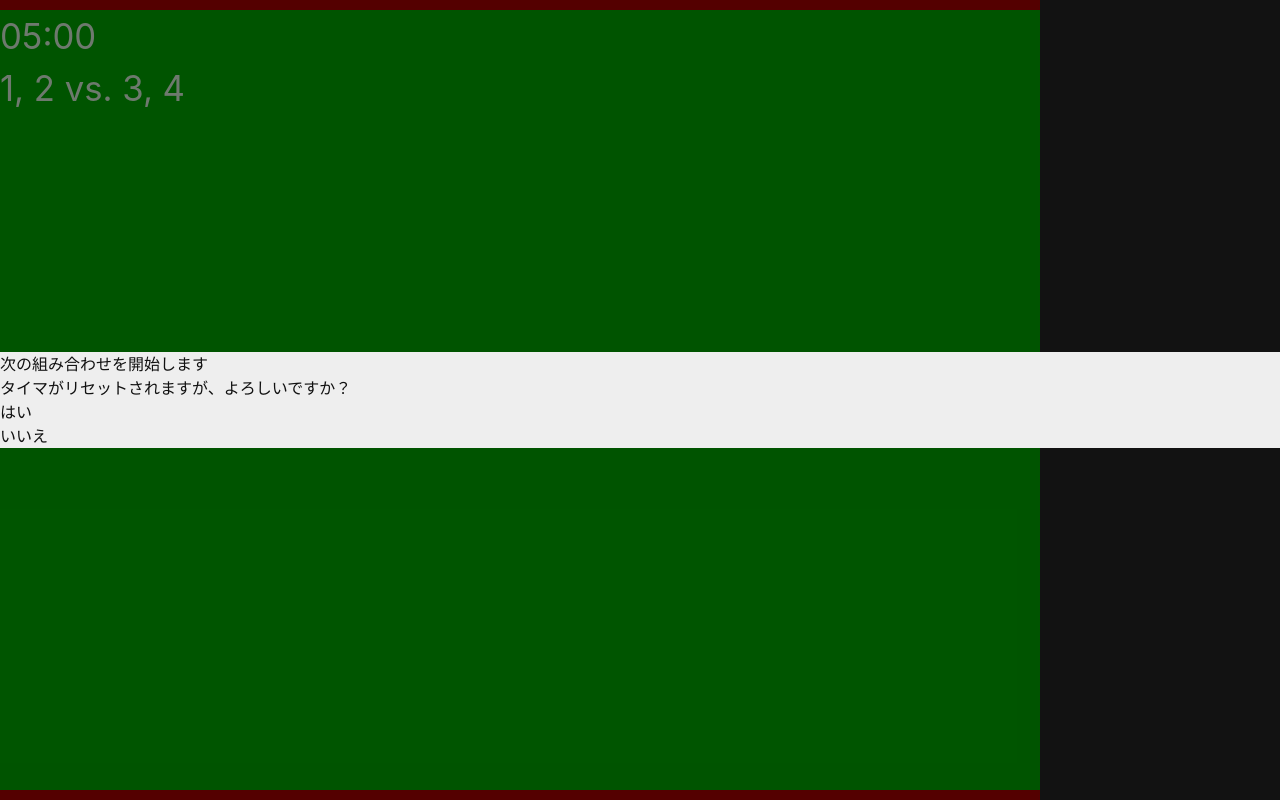
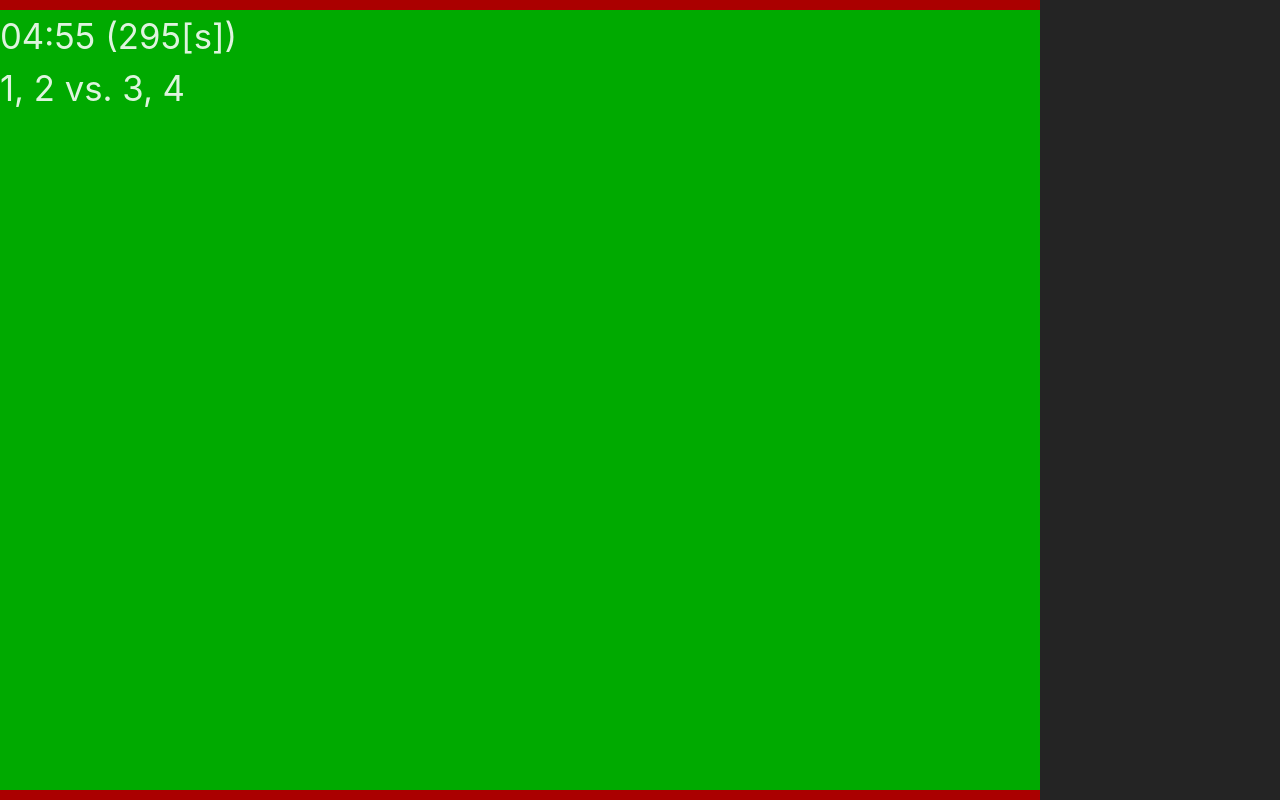
Before and after one commit to wkym461a/cycle-combo, a React (Vite) app: page / in a window 1280 px wide. Built offline with nearby package versions, Linux system fonts and the light colour scheme.

Commit message:
[Add] 再生・停止・リセットができるタイマ

```diff
--- a/src/App/index.tsx
+++ b/src/App/index.tsx
@@ -5,22 +5,57 @@ import style from './App.module.css';
 import Header from '~/components/Header';
 import MatchList from '~/components/MatchList';
 import MatchStatus from '~/components/MatchStatus';
+import { useEffect, useState } from 'react';
+
+const TIMER_INIT_SEC = 5 * 60;
+let timeoutID: number | undefined;
 
 function App() {
+	const [timer_s, setTimer_s] = useState(TIMER_INIT_SEC);
+	const [isTimerRunning, setIsTimerRunning] = useState(true);
+
 	const isSp = useMediaQuery(mediaQuery.sp);
-
 	const orientation = useOrientation();
 	const isPortrait = (
 		orientation.type === "portrait-primary" ||
 		orientation.type === "portrait-secondary"
 	);
 
+	function handleStartStopTimer() {
+		setIsTimerRunning((pre) => (!pre));
+	}
+	function handleResetTimer() {
+		setTimer_s(TIMER_INIT_SEC);
+		setIsTimerRunning(true);
+	}
+
+	useEffect(() => {
+		if (!isTimerRunning) {
+			if (timeoutID != undefined) {
+				window.clearTimeout(timeoutID);
+				timeoutID = undefined;
+			}
+			return;
+		}
+		if (timer_s <= 0) {
+			return;
+		}
+
+		if (timeoutID != undefined) {
+			window.clearTimeout(timeoutID);
+		}
+		timeoutID = window.setTimeout(() => {
+			setTimer_s((pre) => (pre - 1));
+		}, 1000);
+
+	}, [timer_s, isTimerRunning]);
+
   return (
 		// 基本レイアウト
 		!(isPortrait && isSp) ?
 		<div className={style.container}>
 			<div className={style.status}>
-				<MatchStatus />
+				<MatchStatus timer_s={timer_s} onStartStop={handleStartStopTimer} />
 			</div>
 			<div className={style.statusSpacer} />
 			<div className={style.subcontainer}>
@@ -28,7 +63,7 @@ function App() {
 					<Header />
 				</div>
 				<div className={style.listContainer}>
-					<MatchList />
+					<MatchList onResetTimer={handleResetTimer} />
 				</div>
 			</div>
 		</div>
@@ -40,10 +75,10 @@ function App() {
 				<Header />
 			</div>
 			<div className={style.spStatus}>
-				<MatchStatus />
+				<MatchStatus timer_s={timer_s} onStartStop={handleStartStopTimer} />
 			</div>
 			<div className={style.spListContainer}>
-				<MatchList />
+				<MatchList onResetTimer={handleResetTimer} />
 			</div>
 		</div>
   )
--- a/src/components/MatchList.tsx
+++ b/src/components/MatchList.tsx
@@ -41,11 +41,19 @@ const matches = [
 	[["11", "12"], ["13", "14"]],
 ];
 
-function MatchList() {
-	const [isConfirmModalOpen, setIsConfirmModalOpen] = useState(true);
+type Props = {
+	onResetTimer: () => void,
+}
 
+function MatchList({ onResetTimer }: Props) {
+	const [isConfirmModalOpen, setIsConfirmModalOpen] = useState(false);
+
+	function handleOpenConfirmModal() {
+		setIsConfirmModalOpen(true);
+	}
 
 	function ConfirmHandler() {
+		onResetTimer();
 		setIsConfirmModalOpen(false);
 	}
 
@@ -56,7 +64,7 @@ function MatchList() {
 	return (
 		<div className={style.container}>
 		{matches.map((m, i) => (
-			<div key={i} className={style.listItem}>
+			<div key={i} className={style.listItem} onClick={handleOpenConfirmModal}>
 				{`${m[0][0]}, ${m[0][1]} vs. ${m[1][0]}, ${m[1][1]}`}
 			</div>
 		))}
--- a/src/components/MatchStatus.tsx
+++ b/src/components/MatchStatus.tsx
@@ -6,7 +6,12 @@ import TimeDisplay from "./TimeDisplay";
 const CONTENT_WIDTH = 480;
 const CONTENT_HEIGHT = 360;
 
-function MatchStatus() {
+type Props = {
+	timer_s: number,
+	onStartStop: () => void,
+}
+
+function MatchStatus({ timer_s, onStartStop }: Props) {
 	const ref = useRef<HTMLDivElement>(null);
 
 	const useScale = () => {
@@ -52,7 +57,7 @@ function MatchStatus() {
 	return (
 		<div className={style.container} ref={ref}>
 			<div className={style.subcontainer} style={scaleStyle}>
-				<TimeDisplay />
+				<TimeDisplay timer_s={timer_s} onStartStop={onStartStop} />
 				<MatchItem />
 			</div>
 		</div>
--- a/src/components/TimeDisplay.tsx
+++ b/src/components/TimeDisplay.tsx
@@ -1,9 +1,17 @@
 
-function TimeDisplay() {
+type Props = {
+	timer_s: number,
+	onStartStop: () => void,
+}
+
+function TimeDisplay({ timer_s, onStartStop }: Props) {
+
+	const min = Math.floor(timer_s / 60).toString().padStart(2, '0');
+	const sec = Math.floor(timer_s % 60).toString().padStart(2, '0');
 
 	return (
-		<div>
-			05:00
+		<div onClick={onStartStop}>
+			{`${min}:${sec} (${timer_s}[s])`}
 		</div>
 	);
 }
```
